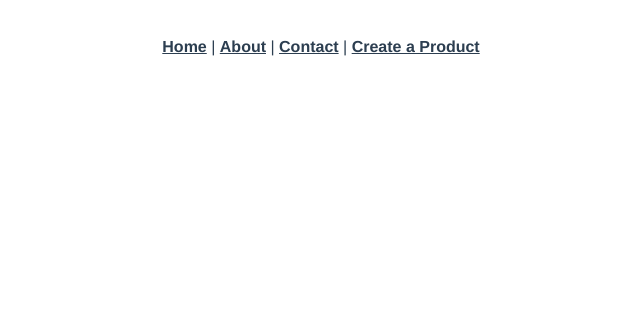
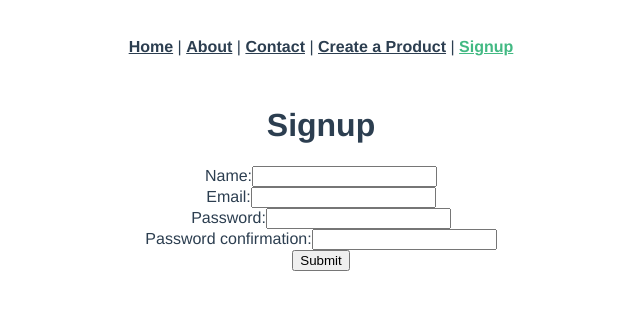
Before and after one commit to bartstachurski/mini_capstone_vue, a Vue app: page /signup in a window 1280 px wide. Shown: the top 310 px of the page, without its empty margins (319-959 px from the left). Built offline with nearby package versions, Linux system fonts and the light colour scheme.

Commit message:
add signup frontend and link in top menu

```diff
--- a/src/App.vue
+++ b/src/App.vue
@@ -4,7 +4,8 @@
       <router-link to="/">Home</router-link> |
       <router-link to="/about">About</router-link> |
       <router-link to="/contact">Contact</router-link> |
-      <router-link to="/products/new">Create a Product</router-link>
+      <router-link to="/products/new">Create a Product</router-link> |
+      <router-link to="/signup">Signup</router-link>
     </div>
     <router-view/>
   </div>
--- a/src/router.js
+++ b/src/router.js
@@ -5,6 +5,7 @@ import Contact from './views/Contact.vue'
 import NewProduct from './views/ProductsNew.vue'
 import ShowProduct from './views/ProductsShow.vue'
 import ProductsEdit from './views/ProductsEdit.vue'
+import Signup from "./views/Signup.vue";
 
 Vue.use(Router)
 
@@ -38,6 +39,11 @@ export default new Router({
       component: ProductsEdit
     },
     {
+      path: "/signup",
+      name: "signup",
+      component: Signup
+    },
+    {
       path: '/about',
       name: 'about',
       // route level code-splitting
--- /dev/null
+++ b/src/views/Signup.vue
@@ -0,0 +1,63 @@
+<template>
+  <div class="signup">
+    <div class="container">
+      <form v-on:submit.prevent="submit()">
+        <h1>Signup</h1>
+        <ul>
+          <li class="text-danger" v-for="error in errors">{{ error }}</li>
+        </ul>
+        <div class="form-group">
+          <label>Name:</label>
+          <input type="text" class="form-control" v-model="name">
+        </div>
+        <div class="form-group">
+          <label>Email:</label>
+          <input type="email" class="form-control" v-model="email">
+        </div>
+        <div class="form-group">
+          <label>Password:</label>
+          <input type="password" class="form-control" v-model="password">
+        </div>
+        <div class="form-group">
+          <label>Password confirmation:</label>
+          <input type="password" class="form-control" v-model="passwordConfirmation">
+        </div>
+        <input type="submit" class="btn btn-primary" value="Submit">
+      </form>
+    </div>
+  </div>
+</template>
+
+<script>
+import axios from "axios";
+
+export default {
+  data: function() {
+    return {
+      name: "",
+      email: "",
+      password: "",
+      passwordConfirmation: "",
+      errors: []
+    };
+  },
+  methods: {
+    submit: function() {
+      var params = {
+        name: this.name,
+        email: this.email,
+        password: this.password,
+        password_confirmation: this.passwordConfirmation
+      };
+      axios
+        .post("/api/users", params)
+        .then(response => {
+          this.$router.push("/login");
+        })
+        .catch(error => {
+          this.errors = error.response.data.errors;
+        });
+    }
+  }
+};
+</script>
```
